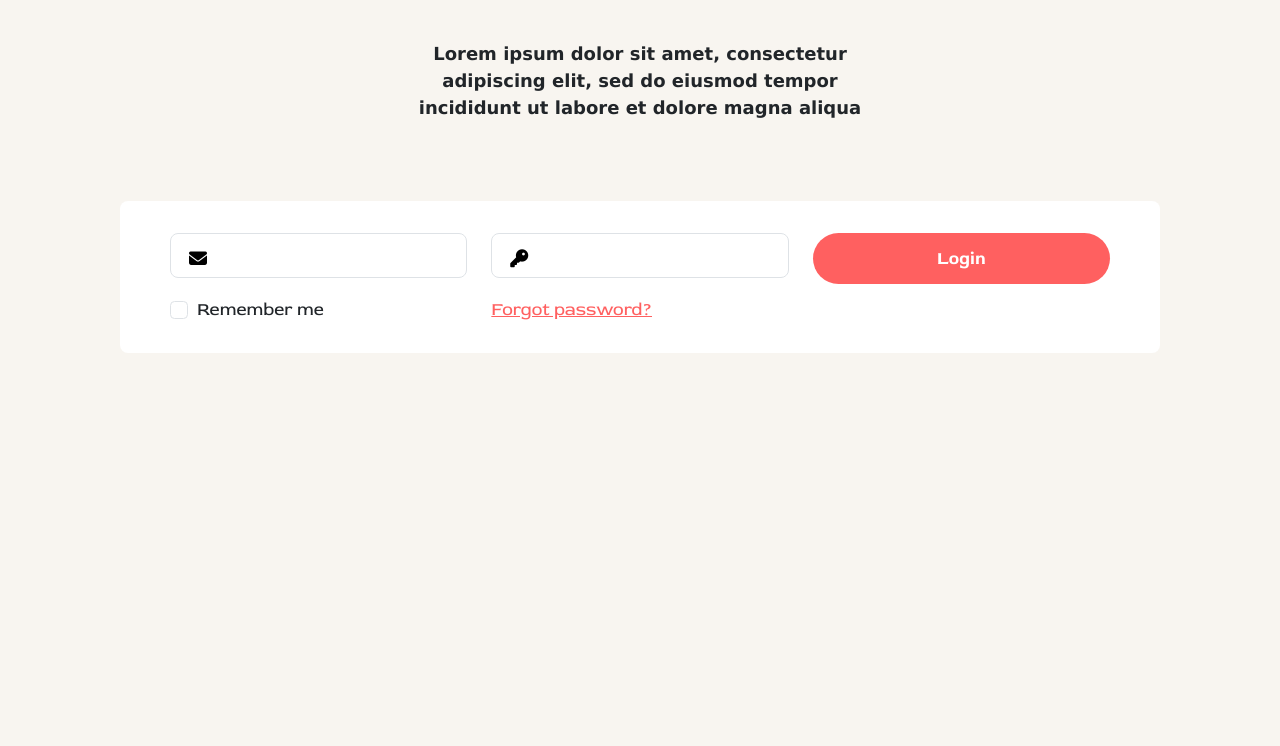
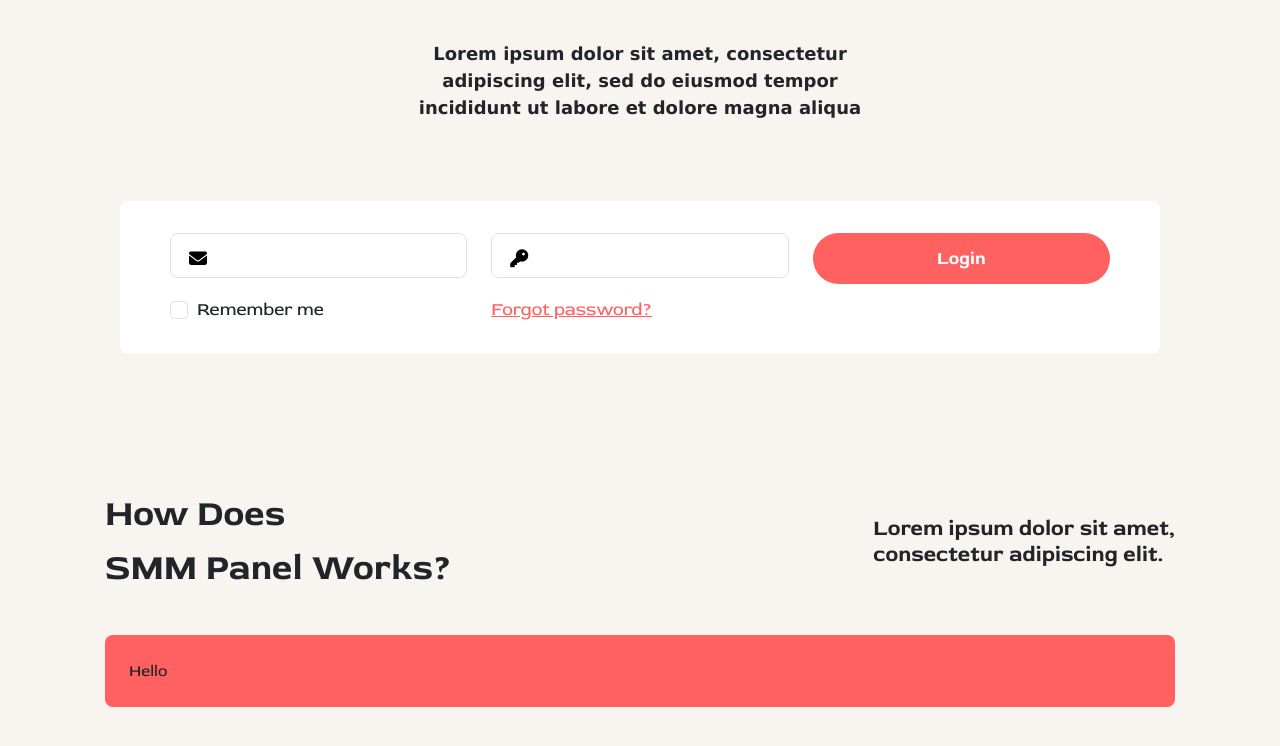
Before and after one commit to Bestar-A/test, a website: page pages/front/1.html in a window 1280 px wide. Shown: the part 388-1134 px from the top of the page. Before the commit the page ends 800 px from the top, so only its background shows below. Drawn offline with Linux system fonts and the light colour scheme.

Commit message:
Front - Add Service Title

```diff
--- a/assets/css/custom.css
+++ b/assets/css/custom.css
@@ -60,6 +60,19 @@ button {
 	font-size: 12px;
 }
 
+.service-section {
+	margin-left: 25px;
+	margin-right: 25px;
+}
+
+.service-title {
+	font-size: 20px;
+}
+
+.service-subtitle {
+	font-size: 12px;
+}
+
 @media (min-width: 576px) {
 	.main-title {
 		font-size: 36px;
@@ -78,6 +91,19 @@ button {
 		margin: 0px 50px;
 		flex-direction: column;
 		font-size: 16px;
+	}
+
+	.service-section {
+		margin-left: 40px;
+		margin-right: 40px;
+	}
+
+	.service-title {
+		font-size: 24px;
+	}
+
+	.service-subtitle {
+		font-size: 14px;
 	}
 }
 
@@ -98,6 +124,19 @@ button {
 	.login-dlg input {
 		font-size: 18px;
 	}
+
+	.service-section {
+		margin-left: 60px;
+		margin-right: 60px;
+	}
+
+	.service-title {
+		font-size: 28px;
+	}
+
+	.service-subtitle {
+		font-size: 18px;
+	}
 }
 
 @media (min-width: 992px) {
@@ -112,6 +151,19 @@ button {
 		margin: 0px 100px;
 		flex-direction: row;
 	}
+
+	.service-section {
+		margin-left: 75px;
+		margin-right: 75px;
+	}
+
+	.service-title {
+		font-size: 32px;
+	}
+
+	.service-subtitle {
+		font-size: 20px;
+	}
 }
 
 @media (min-width: 1200px) {
@@ -119,6 +171,19 @@ button {
 		padding: 32px 50px 28px;
 		margin: 0px 120px;
 		flex-direction: row;
+	}
+
+	.service-section {
+		margin-left: 105px;
+		margin-right: 105px;
+	}
+
+	.service-title {
+		font-size: 36px;
+	}
+
+	.service-subtitle {
+		font-size: 22px;
 	}
 }
 
--- a/assets/css/front-anim.css
+++ b/assets/css/front-anim.css
@@ -52,6 +52,22 @@
 	transform: translateY(0px);
 }
 
+.anim-right {
+	transform: translateX(-30px);
+}
+
+.anim-right.anim-active {
+	transform: translateX(0px);
+}
+
+.anim-left {
+	transform: translateX(30px);
+}
+
+.anim-left.anim-active {
+	transform: translateX(0px);
+}
+
 /* Special Animation */
 .anim-title {
 	opacity: 0;
--- a/assets/js/front/anim.js
+++ b/assets/js/front/anim.js
@@ -11,7 +11,7 @@ document.addEventListener("DOMContentLoaded", () => {
 				}
 			});
 		},
-		{ root: null, rootMargin: "0px", threshold: 0.2 }
+		{ root: null, rootMargin: "0px", threshold: 0.5 }
 	);
 
 	Array.from(animScrollOpacities).forEach((elem) => {
--- a/pages/front/1.html
+++ b/pages/front/1.html
@@ -33,24 +33,24 @@
 				</div>
 			</div>
 		</nav>
-		<main>
+		<main class="mb-xx">
 			<section id="title" class="mx-auto text-center my-2 my-md-4 my-lg-x my-xl-x my-xxl-x" style="max-width: 550px">
 				<h1 class="main-title mb-4 mb-lg-l mb-xl-l mb-xxl-l mx-5 mx-lg-0 mx-xl-0 mx-xxl-0 lh-1 anim anim-title anim-trigger-scroll">The Next-Gen SMM Panels</h1>
-				<h6 class="main-subtitle mx-4 fw-bolder lh-base anim-trigger-scroll anim-lg anim-opacity anim-delay-lg">
+				<h6 class="main-subtitle mx-4 fw-bolder lh-base anim-trigger-scroll anim-xl anim-opacity anim-delay">
 					Lorem ipsum dolor sit amet, consectetur adipiscing elit, sed do eiusmod tempor incididunt ut labore et dolore magna aliqua
 				</h6>
 			</section>
-			<section id="login" class="login-dlg bg-white rounded-3 d-flex flex-column gap-1 anim-xl anim-opacity anim-trigger-scroll anim-delay-xl">
+			<section id="login" class="login-dlg bg-white rounded-3 d-flex flex-column gap-1 anim-xl anim-opacity anim-trigger-scroll anim-delay">
 				<div class="row gy-2">
-					<div class="form-icon-group col-12 col-lg-4">
+					<div class="form-icon-group col-12 col-xl-4">
 						<input type="text" class="form-control form-control-lg" />
 						<i class="fa-solid fa-envelope form-start-icon p-s"></i>
 					</div>
-					<div class="form-icon-group col-12 col-lg-4">
+					<div class="form-icon-group col-12 col-xl-4">
 						<input type="text" class="form-control form-control-lg" />
 						<i class="fa-solid fa-key form-start-icon p-s"></i>
 					</div>
-					<div class="col-12 row mt-2 d-lg-none">
+					<div class="col-12 row mt-2 d-xl-none">
 						<div class="col-6">
 							<div class="form-check">
 								<input class="form-check-input" type="checkbox" id="rememberme" />
@@ -61,11 +61,11 @@
 							<a href="#">Forgot password?</a>
 						</div>
 					</div>
-					<div class="col-12 col-lg-4">
+					<div class="col-12 col-xl-4">
 						<button class="bg-primary text-white fw-bolder rounded-pill py-1 mx-md-auto w-100">Login</button>
 					</div>
 				</div>
-				<div class="mx-auto w-100 d-lg-block d-none">
+				<div class="mx-auto w-100 d-xl-block d-none">
 					<div class="row">
 						<div class="col-lg-4 col-md-6 col-sm-6">
 							<div class="form-check">
@@ -78,6 +78,15 @@
 						</div>
 					</div>
 				</div>
+			</section>
+			<section id="service" class="service-section mt-xl-xx mt-lg-x mt-md-5 mt-sm-1 mt-s pt-4" style="max-width: 1390px">
+				<div class="d-flex flex-column flex-lg-row align-items-center gap-2 justify-content-lg-between">
+					<div class="d-flex service-title fw-bolder anim-xl anim-opacity anim-trigger-scroll anim-delay-lg anim-right">How Does <br class="d-none d-lg-block" />SMM Panel Works?</div>
+					<h6 class="service-subtitle text-center text-lg-start fw-bold anim-xl anim-opacity anim-trigger-scroll anim-delay-lg anim-left">
+						Lorem ipsum dolor sit amet, <br class="d-none d-lg-block" />consectetur adipiscing elit.
+					</h6>
+				</div>
+				<div class="bg-primary rounded-3 p-1 p-md-3 p-lg-4 mt-2 mt-md-3 mt-lg-m">Hello</div>
 			</section>
 		</main>
 		<!--
```
